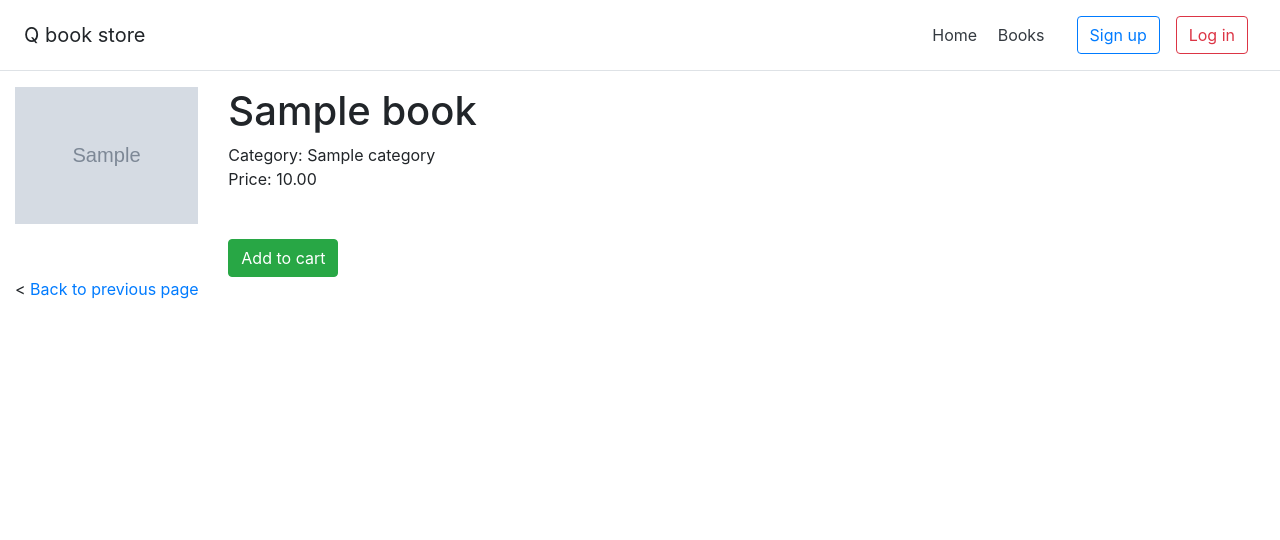
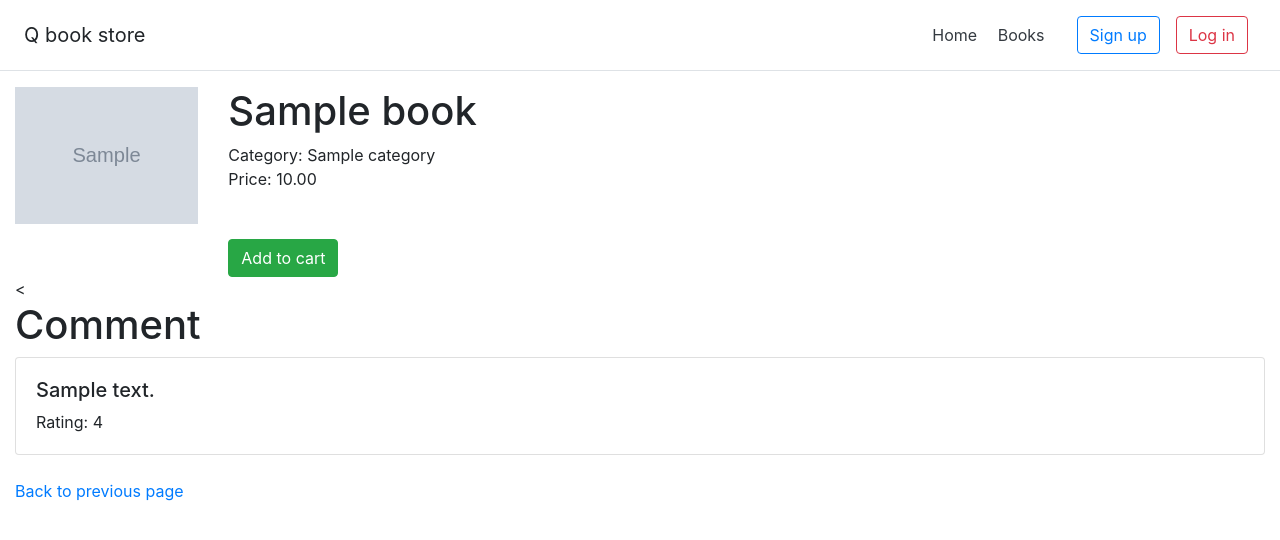
Before and after one commit to atthana/django_cedev, a Django app: a page that uses learn_cedev/templates/book/detail.html in a window 1280 px wide. Shown: the top 540 px of the page. Run offline with Django 3.2, Linux system fonts and the light colour scheme; tables that the repository leaves empty hold one stand-in row (values such as "Sample post"); grey boxes marked "Sample" are stand-in pictures; some libraries are stand-ins or nearby versions.

Commit message:
33. การแสดง comment โดยเขียนจาก html ให้ไปดึง model book (1) และ bookcomment (M) มาใชว์ แบบฉบับของ syntax Django

```diff
--- a/learn_cedev/templates/book/detail.html
+++ b/learn_cedev/templates/book/detail.html
@@ -16,5 +16,16 @@
             <a href="#" class="btn btn-success mt-5">Add to cart</a>
         </div>
     </div><
+
+    <h1>Comment</h1>
+    {% for c in book.bookcomment_set.all %}
+    <div class="card mb-4">
+        <div class="card-body">
+            <h5>{{ c.comment }}</h5>
+            <div>Rating: {{ c.rating }}</div>
+        </div>
+    </div>
+    {% endfor %}
+
     <a href="{% url 'book:index' %}" class="mt-4">Back to previous page</a>
 {% endblock %}
```
